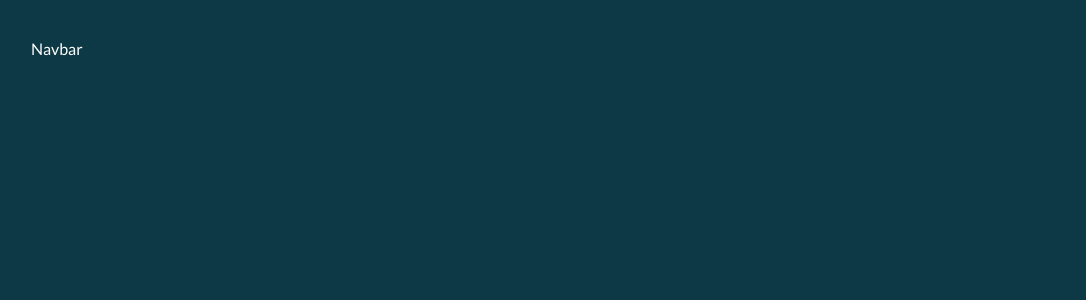
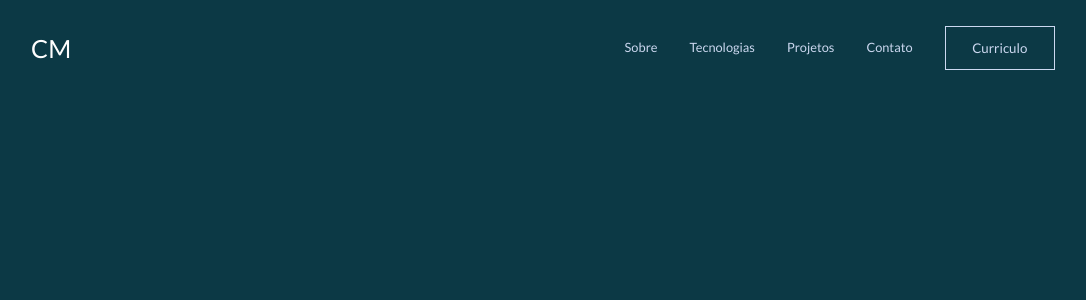
Before and after one commit to CaiqueMorales20/portfolio, a React (Vite) app: page / in a window 1280 px wide. Shown: the top 300 px of the page, without its empty margins (97-1183 px from the left). Built offline with nearby package versions, Linux system fonts and the light colour scheme.

Commit message:
:sparkles: feat: Header desktop & Button component

```diff
--- a/src/GlobalStyle.tsx
+++ b/src/GlobalStyle.tsx
@@ -1,8 +1,26 @@
 // Imports
 import styled, { createGlobalStyle } from "styled-components";
 
+// Variables
+export const cssVariables = {
+	// Typography
+	typography: {
+		fzLargest: "1.953rem",
+		fzLarger: "1.563rem",
+		fzLarge: "1.25rem",
+		fzNormal: "1rem",
+		fzSmall: "0.8rem",
+		fzSmaller: "0.64rem",
+	},
+	color: {
+		clrPrimary: "#0c3945",
+		clrText: "#ccd8f0",
+	},
+};
+
 // Global Style
 export const GlobalStyle = createGlobalStyle`
+  // CSS
   *{
     padding: 0;
     margin: 0;
@@ -10,8 +28,19 @@ export const GlobalStyle = createGlobalStyle`
     font-family: 'Lato', sans-serif;
   }
   body{
-    background-color: #0c3945;
+    background-color: ${cssVariables.color.clrPrimary};
     color: #fefefe;
+  }
+  ul{
+    list-style: none;
+  }
+  button{
+    outline: none;
+    border: none;
+    background-color: transparent;
+  }
+  a{
+    text-decoration: none;
   }
 `;
 
--- /dev/null
+++ b/src/components/Button/index.tsx
@@ -0,0 +1,11 @@
+import { ButtonS } from "./style";
+
+// Types
+type ButtonProps = {
+	text: string;
+};
+
+// Functional Component
+export const Button = (props: ButtonProps) => {
+	return <ButtonS>{props.text}</ButtonS>;
+};
--- /dev/null
+++ b/src/components/Button/style.tsx
@@ -0,0 +1,35 @@
+// Imports
+import styled, { css } from "styled-components";
+import { cssVariables } from "../../GlobalStyle";
+
+// Styled Components
+export const ButtonS = styled.button`
+	padding: 1em 2em;
+	border: 1px solid ${cssVariables.color.clrText};
+	color: ${cssVariables.color.clrText};
+	font-weight: 500;
+	position: relative;
+	transition: all 0.2s ease-in-out;
+	cursor: pointer;
+
+	&:hover {
+		color: ${cssVariables.color.clrPrimary};
+		z-index: 1;
+	}
+
+	&::after {
+		content: "";
+		position: absolute;
+		display: block;
+		background-color: ${cssVariables.color.clrText};
+		width: 0%;
+		height: 100%;
+		inset: 0;
+		z-index: -1;
+		transition: all 0.4s ease-in-out;
+	}
+
+	&:hover::after {
+		width: 100%;
+	}
+`;
--- a/src/components/Header/index.tsx
+++ b/src/components/Header/index.tsx
@@ -1,11 +1,36 @@
+// Imported Components
+import { Button } from "../Button";
+
 // Styled Components
-import { HeaderS } from "./style";
+import { HeaderS, Logo, Nav, NavItemS, NavLink } from "./style";
+
+// Types
+type NavItemProps = {
+	link: string;
+	text: string;
+};
+
+// Internal Component
+export const NavItem = (props: NavItemProps) => {
+	return (
+		<NavItemS>
+			<NavLink href={props.link}>{props.text}</NavLink>
+		</NavItemS>
+	);
+};
 
 // Functional Component
 export const Header = () => {
 	return (
 		<HeaderS>
-			<nav>Navbar</nav>
+			<Logo>CM</Logo>
+			<Nav>
+				<NavItem link=" " text="Sobre" />
+				<NavItem link=" " text="Tecnologias" />
+				<NavItem link=" " text="Projetos" />
+				<NavItem link=" " text="Contato" />
+				<Button text="Curriculo" />
+			</Nav>
 		</HeaderS>
 	);
 };
--- a/src/components/Header/style.tsx
+++ b/src/components/Header/style.tsx
@@ -1,9 +1,42 @@
 // Imports
 import styled from "styled-components";
+import { cssVariables } from "../../GlobalStyle";
 
 // Styled Components
 export const HeaderS = styled.div`
 	height: 6rem;
 	display: flex;
 	align-items: center;
+	justify-content: space-between;
 `;
+
+export const Logo = styled.h1`
+	font-size: ${cssVariables.typography.fzLarger};
+	font-weight: 400;
+`;
+
+export const Nav = styled.ul`
+	display: flex;
+	align-items: center;
+	gap: 2em;
+`;
+
+export const NavItemS = styled.li`
+	&::after {
+		content: "";
+		display: block;
+		height: 1px;
+		width: 0%;
+		transition: all 0.4s;
+		margin-top: 0.25em;
+		background-color: ${cssVariables.color.clrText};
+	}
+	&:hover::after {
+		width: 100%;
+	}
+`;
+
+export const NavLink = styled.a`
+	color: ${cssVariables.color.clrText};
+	font-size: ${cssVariables.typography.fzSmall};
+`;
```
